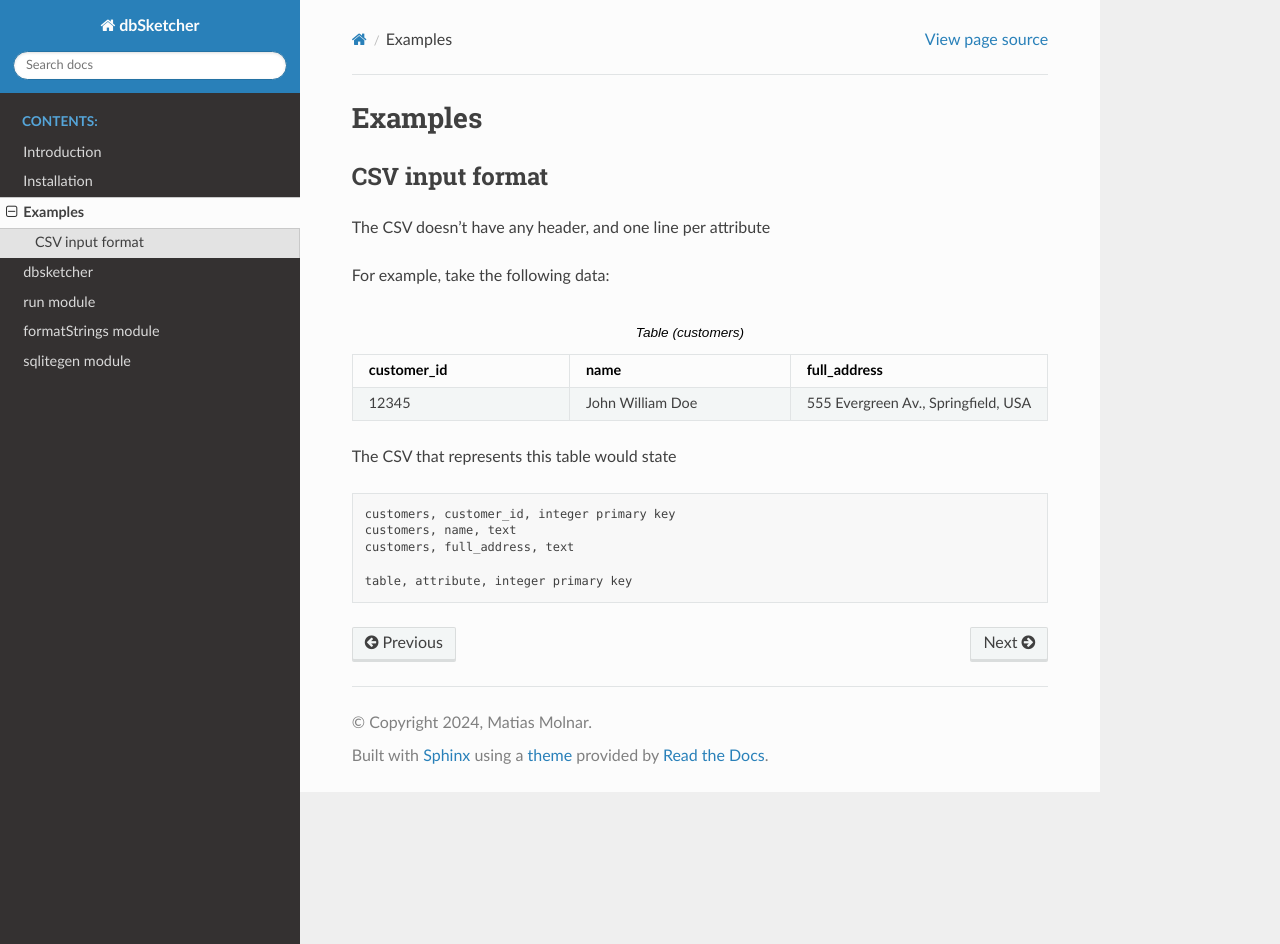
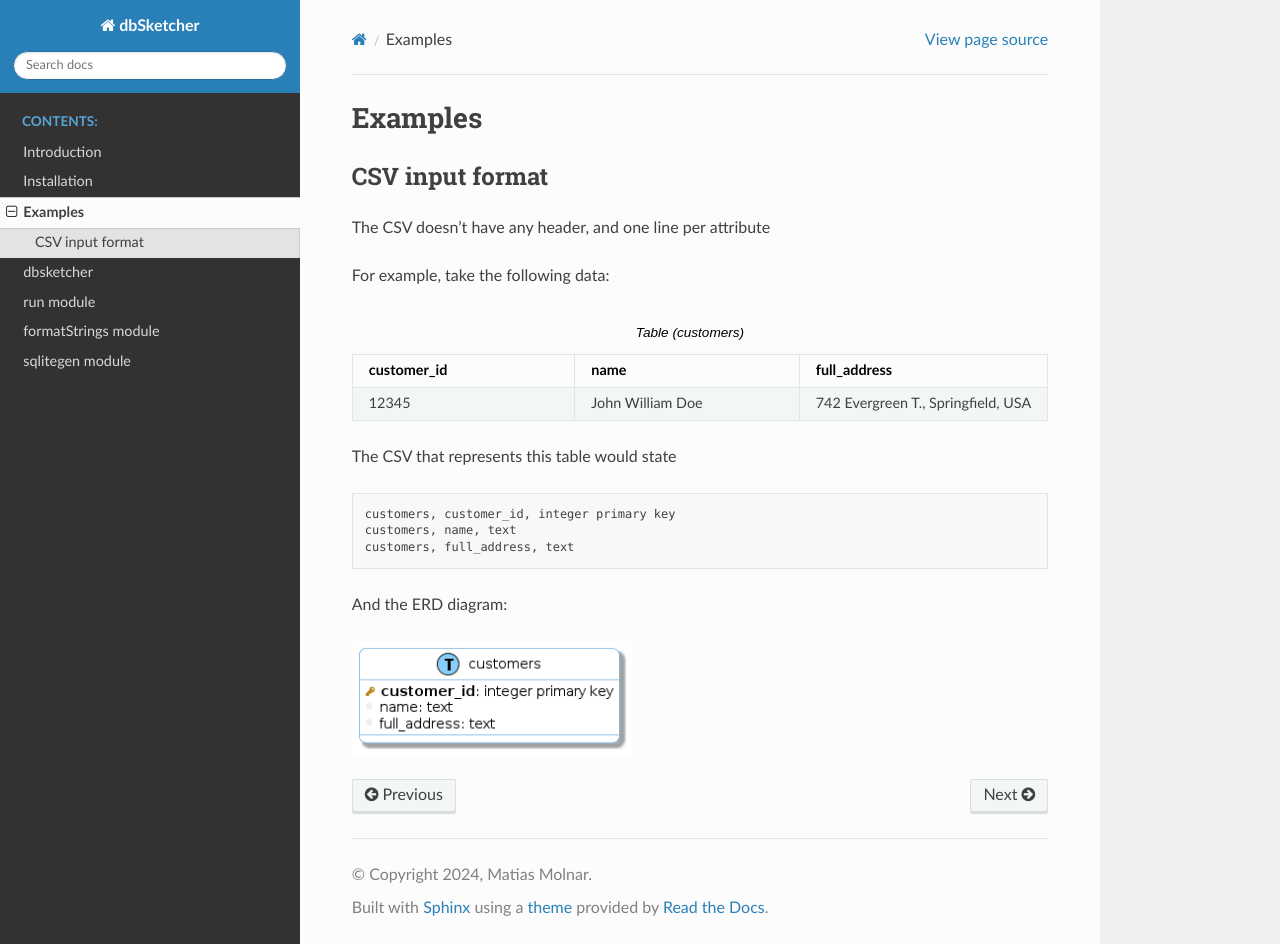
Before and after one commit to matteemol/dbSketcher, a Sphinx documentation site: the page built from docs/source/examples.rst, in a window 1280 px wide and 944 px high. Built offline with Sphinx 7.4.7 and the Read the Docs theme 2.0.0, drawn with Linux system fonts in a browser that asks for light colours.

Commit message:
Update examples.rst

```diff
--- a/docs/source/examples.rst
+++ b/docs/source/examples.rst
@@ -16,7 +16,7 @@ For example, take the following data:
      - full_address
    * - 12345
      - John William Doe
-     - 555 Evergreen Av., Springfield, USA
+     - 742 Evergreen T., Springfield, USA
 
 The CSV that represents this table would state
 
@@ -26,4 +26,8 @@ The CSV that represents this table would state
     customers, name, text
     customers, full_address, text
 
-    table, attribute, integer primary key
+And the ERD diagram:
+
+.. image:: images/example1.png
+  :width: 280
+  :alt: ERD example of 'customers' table
```
